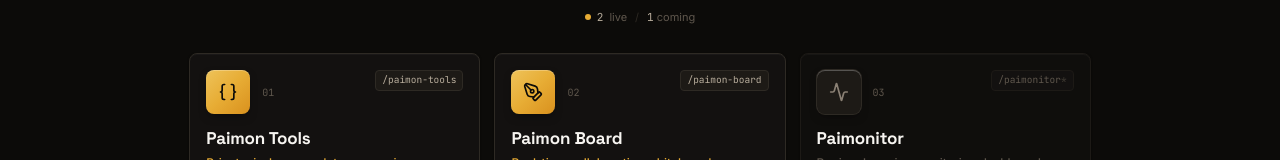
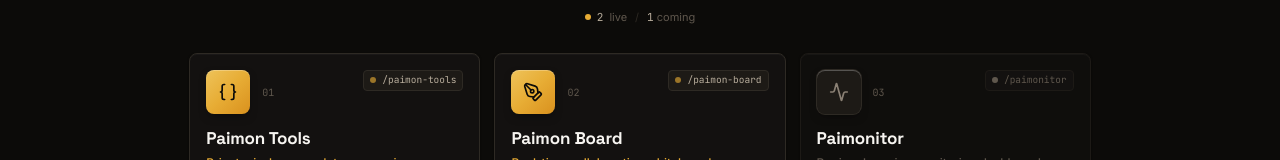
Before and after one commit to paimonchan/paimonchan.github.io, a React (Vite) app: page / in a window 1280 px wide. Shown: the part 238-398 px from the top of the page. Built offline with nearby package versions, Linux system fonts and the light colour scheme.

Commit message:
feat: status dot with pulse animation on SlugBadge
- Add pulse-dot keyframes in index.css
- Replace * suffix with colored dot (honey pulse for live, ink for soon)
- Clean up SlugBadge comment

```diff
--- a/src/components/SiteCard.tsx
+++ b/src/components/SiteCard.tsx
@@ -154,25 +154,31 @@ export default function SiteCard({ site, index }: SiteCardProps) {
 }
 
 /**
- * SlugBadge - the URL path segment, in mono.
+ * SlugBadge — the URL path segment, in mono.
  *
- * Replaces the old "live/soon" pill (an auto-generated aesthetic tell). Real
- * info instead of decoration: '/paimon-tools' tells the visitor where this
- * lives and reinforces the page's "doorway" concept. Not-yet-shipped projects
- * get a '*' suffix (the universal editorial footnote mark).
+ * Replaces the old "live/soon" pill. The honey dot pulses for live
+ * sites; "soon" projects show a static ink dot. Cleaner than the old
+ * '*' suffix — the dot signals status at a glance.
  */
 function SlugBadge({ slug, isLive }: { slug: string; isLive: boolean }) {
   return (
     <span
       className={[
-        'shrink-0 rounded border px-1.5 py-0.5 font-mono text-[9.5px]',
+        'shrink-0 inline-flex items-center gap-1.5 rounded border px-1.5 py-0.5 font-mono text-[9.5px]',
         isLive
           ? 'border-ink-700 bg-ink-800 text-ink-300'
           : 'border-ink-800 bg-ink-900 text-ink-500',
       ].join(' ')}
     >
+      <span
+        className={[
+          'h-1.5 w-1.5 rounded-full',
+          isLive
+            ? 'bg-honey-400 animate-[pulse-dot_2s_ease-in-out_infinite]'
+            : 'bg-ink-500',
+        ].join(' ')}
+      />
       /{slug}
-      {!isLive && <span className="text-ink-600">*</span>}
     </span>
   )
 }
--- a/src/index.css
+++ b/src/index.css
@@ -77,6 +77,10 @@
 @keyframes slide-up {
   from { opacity: 0; transform: translateY(6px); }
   to   { opacity: 1; transform: translateY(0); }
+}
+@keyframes pulse-dot {
+  0%, 100% { opacity: 1; }
+  50%      { opacity: 0.3; }
 }
 
 /* --- Base --- */
```
